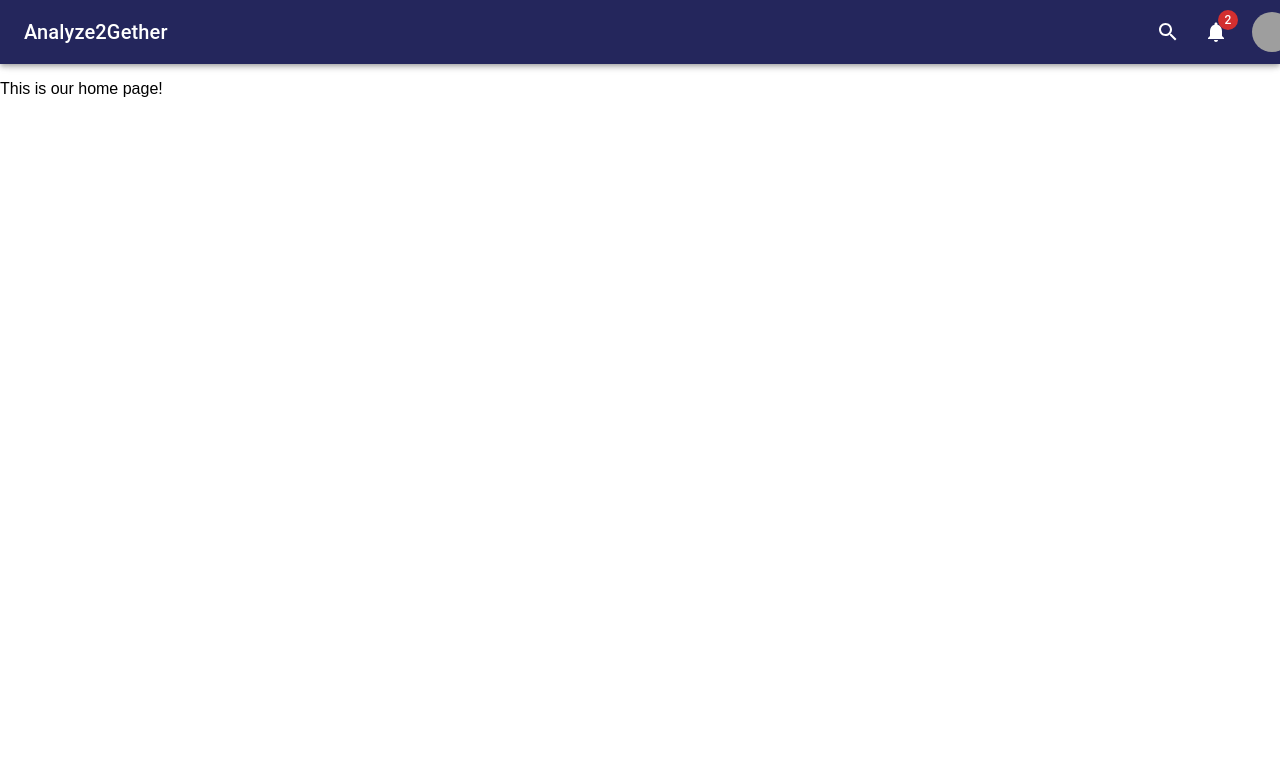
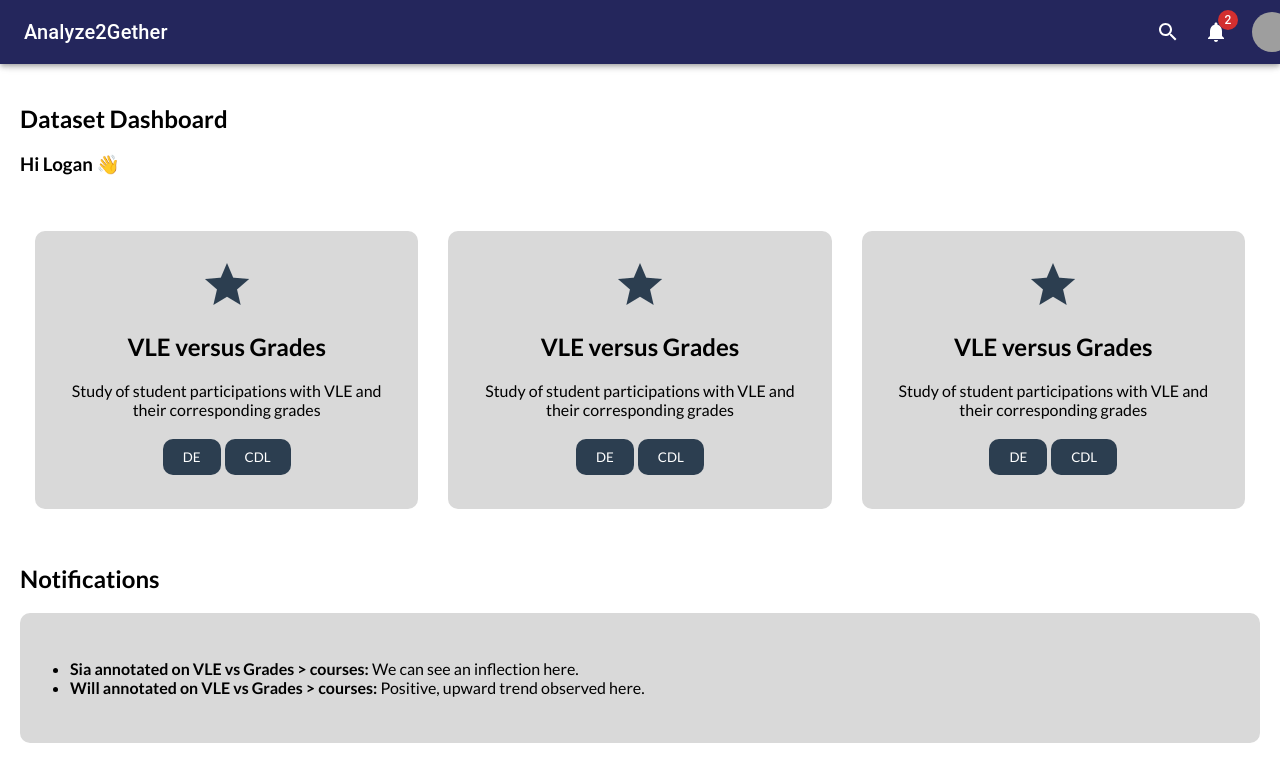
Before and after one commit to davcannon/Analyze2Gether, a React (Create React App) app: page / in a window 1280 px wide. Shown: the top 782 px of the page. Built offline with nearby package versions, Linux system fonts and the light colour scheme; grey boxes are pictures that could not be loaded.

Commit message:
Add home page UI (#1)
* homepage setup

* homepage setup

* homepage setup

* homepage setup

* removal of bootstrap

* removal of bootstrap

---------

Co-authored-by: 2656327s <2656327s@student.gla.ac.uk>

```diff
--- a/public/index.html
+++ b/public/index.html
@@ -1,6 +1,8 @@
 <!DOCTYPE html>
 <html lang="en">
   <head>
+    <link href="https://fonts.googleapis.com/css2?family=Lato:wght@400;700&display=swap" rel="stylesheet">
+
     <meta charset="utf-8" />
     <link rel="icon" href="%PUBLIC_URL%/favicon.ico" />
     <meta name="viewport" content="width=device-width, initial-scale=1" />
--- a/src/App.tsx
+++ b/src/App.tsx
@@ -8,5 +8,7 @@ export default function App() {
     <ThemeProvider theme={theme}>
       <Router />
     </ThemeProvider>
+
+
   );
 }
--- a/src/components/PageLayout.tsx
+++ b/src/components/PageLayout.tsx
@@ -8,5 +8,7 @@ export default function PageLayout() {
       <Header />
       <Outlet />
     </>
+
+
   );
 }
--- a/src/index.css
+++ b/src/index.css
@@ -1,12 +1,57 @@
 body {
+  font-family: 'Lato', sans-serif;
   margin: 0;
-  /* Use the Open University brand font */
-  font-family: Arial, Helvetica, 'Helvetica Neue', sans-serif;
+  padding: 0;
+  box-sizing: border-box;
   -webkit-font-smoothing: antialiased;
   -moz-osx-font-smoothing: grayscale;
 }
 
+h1, h2, h3, h4, h5, h6 {
+  font-family: 'Lato', sans-serif;
+}
+
+div {
+  font-family: 'Lato', sans-serif;
+
+}
+
+
 code {
   font-family: source-code-pro, Menlo, Monaco, Consolas, 'Courier New',
-    monospace;
+  monospace;
 }
+
+.card-homepage-grid {
+  background-color: #D9D9D9;
+  text-align: center;
+  padding: 30px;
+  border-radius: 10px;
+  margin: 15px;
+}
+
+.card-homepage-button {
+  background-color: #2C3E50;
+  font-family: 'Lato', sans-serif;
+  border: none;
+  color: white;
+  padding: 10px 20px;
+  text-align: center;
+  text-decoration: none;
+  display: inline-block;
+  margin: 4px 2px;
+  cursor: pointer;
+  border-radius: 10px;
+}
+
+
+.card-homepage-notifications {
+  background-color: #D9D9D9;
+  padding: 30px;
+  border-radius: 10px;
+}
+
+.notification-item {
+  font-size: 1rem;
+  margin-bottom: 10px;
+}
--- a/src/pages/HomePage.tsx
+++ b/src/pages/HomePage.tsx
@@ -2,6 +2,90 @@ import React from 'react';
 
 export default function HomePage() {
     return (
-        <p>This is our home page!</p>
+        <div
+            style={{
+                fontFamily: 'Arial, sans-serif',
+                padding: '20px',
+                maxWidth: '80rem',
+                margin: '0 auto', // Center container within the page
+            }}
+        >
+
+            {/* Main Content */}
+            <div style={{textAlign: 'left', marginBottom: '40px'}}>
+                <h2>Dataset Dashboard</h2>
+                <h3>Hi Logan 👋</h3>
+            </div>
+
+            {/* Section with Individual Cards */}
+
+
+            <div
+                style={{
+                    display: 'flex',
+                    justifyContent: 'space-around',
+                    marginBottom: '40px',
+                }}
+            >
+
+                <div className="card-homepage-grid">
+                    <div>
+                        <img src={require('../assets/images/Star.png')} />
+                    </div>
+                    <div>
+                        <h2>VLE versus Grades</h2>
+                        <p>Study of student participations with VLE and their corresponding grades</p>
+                    </div>
+                    <button className={"card-homepage-button"}>DE</button><button className={"card-homepage-button"}>CDL</button>
+                </div>
+                <div className="card-homepage-grid">
+                    <div>
+                        <img src={require('../assets/images/Star.png')}/>
+                    </div>
+                    <div>
+                        <h2>VLE versus Grades</h2>
+                        <p>Study of student participations with VLE and their corresponding grades</p>
+                    </div>
+                    <button className={"card-homepage-button"}>DE</button><button className={"card-homepage-button"}>CDL</button>
+
+                </div>
+                <div className="card-homepage-grid">
+                    <div>
+                        <img src={require('../assets/images/Star.png')}/>
+                    </div>
+                    <div>
+                        <h2>VLE versus Grades</h2>
+                        <p>Study of student participations with VLE and their corresponding grades</p>
+                    </div>
+                    <button className={"card-homepage-button"}>DE</button><button className={"card-homepage-button"}>CDL</button>
+                </div>
+            </div>
+
+
+            {/* Notification Heading */}
+            <div
+                style={{
+                    fontFamily: 'Lato, sans-serif',
+                    textAlign: 'left',
+                    marginBottom: '20px',
+                }}
+            >
+                <h2>Notifications</h2>
+            </div>
+
+            {/* Notifications Section */}
+            <div className="card-homepage-notifications">
+                <ul style={{listStyleType: 'disc', paddingLeft: '20px'}}>
+                    <li>
+                        <strong>Sia annotated on VLE vs Grades {'>'} courses:</strong> We can see an inflection here.
+                    </li>
+                    <li>
+                        <strong>Will annotated on VLE vs Grades {'>'} courses:</strong> Positive, upward trend observed
+                        here.
+                    </li>
+                </ul>
+            </div>
+        </div>
     );
+
 }
```
Also changed, not shown: src/index.tsx (+8 -4 lines), src/assets/images/Star.png (added).
